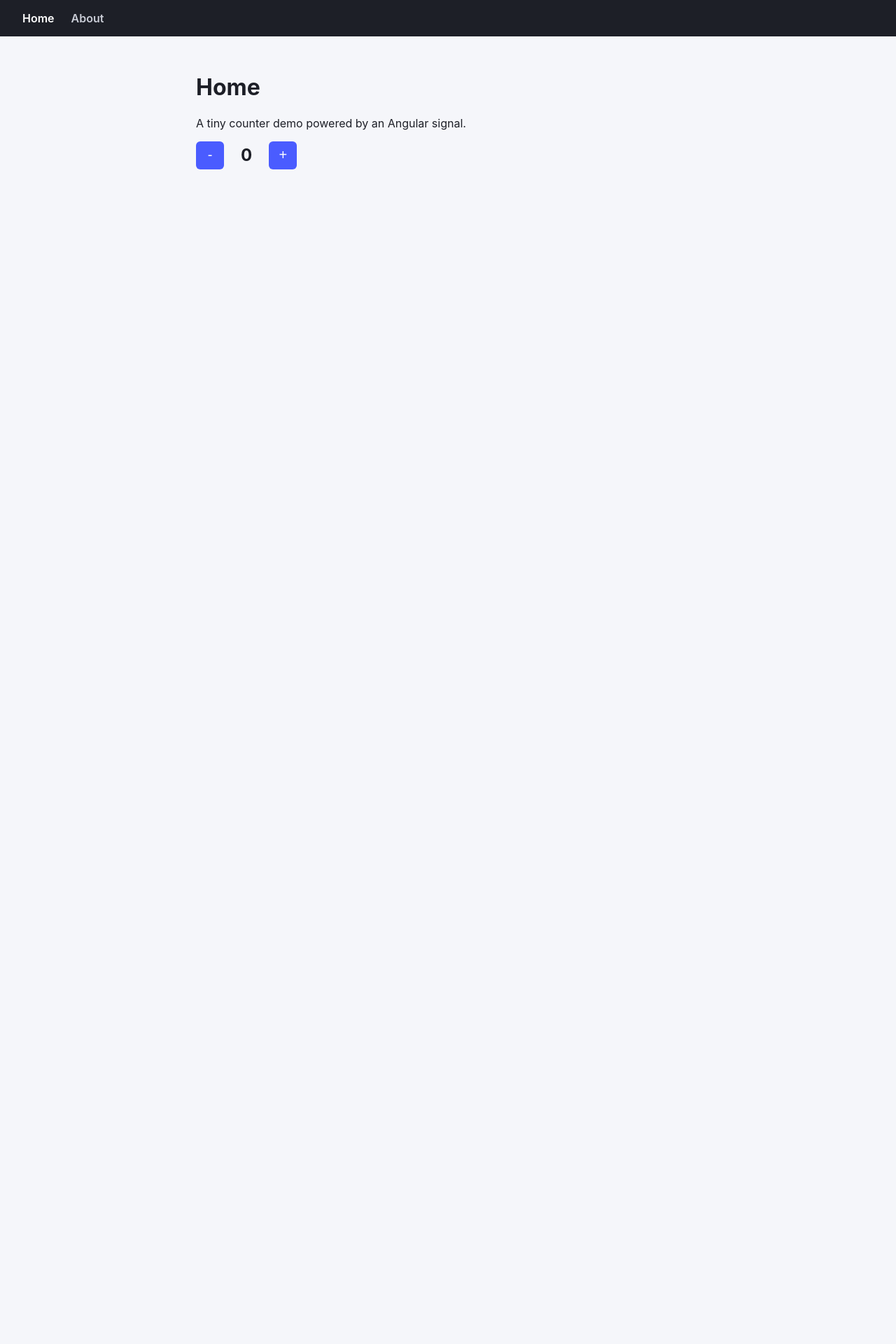
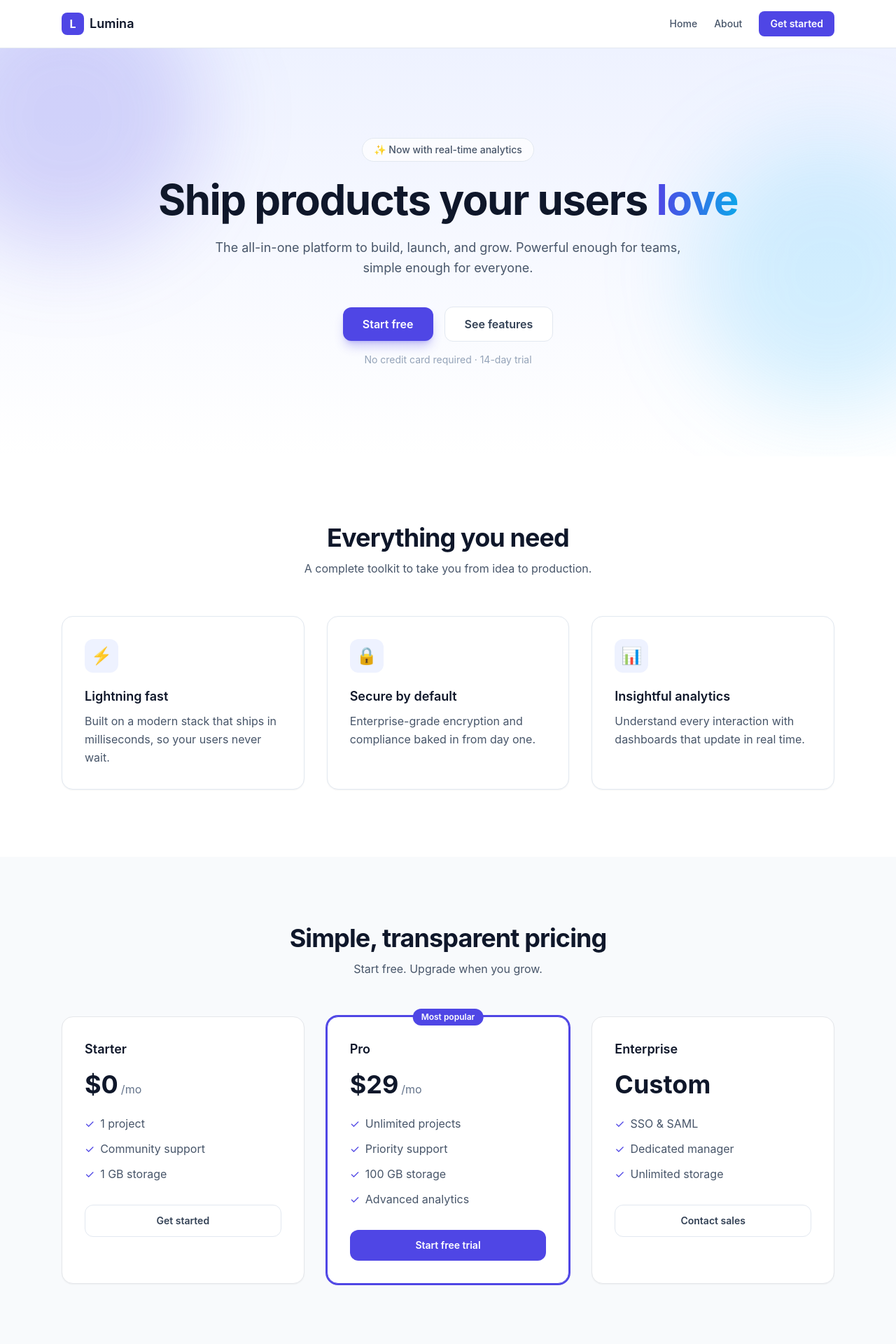
Before and after one commit to nathanp-base44/base44-angular, an Angular app: page / in a window 1280 px wide. Shown: the top 1920 px of the page at 70% size. Before the commit the page ends 800 px from the top, so only its background shows below. Built offline with nearby package versions, Linux system fonts and the light colour scheme.

Commit message:
Add Tailwind CSS and redesign home page
Co-authored-by: nathanp-base44 <293973725+nathanp-base44@users.noreply.github.com>

```diff
--- a/package.json
+++ b/package.json
@@ -26,6 +26,9 @@
     "@angular-devkit/build-angular": "^18.2.0",
     "@angular/cli": "^18.2.0",
     "@angular/compiler-cli": "^18.2.0",
+    "autoprefixer": "^10.6.1",
+    "postcss": "^8.5.28",
+    "tailwindcss": "^3.4.19",
     "typescript": "~5.5.0"
   }
 }
--- /dev/null
+++ b/postcss.config.json
@@ -0,0 +1,6 @@
+{
+  "plugins": {
+    "tailwindcss": {},
+    "autoprefixer": {}
+  }
+}
--- a/src/app/app.component.css
+++ b/src/app/app.component.css
@@ -1,22 +1 @@
-.nav {
-  display: flex;
-  gap: 1.5rem;
-  padding: 1rem 2rem;
-  background: #1d1f27;
-}
-
-.nav a {
-  color: #c9ccd6;
-  text-decoration: none;
-  font-weight: 600;
-}
-
-.nav a.active {
-  color: #ffffff;
-}
-
-.content {
-  max-width: 720px;
-  margin: 0 auto;
-  padding: 2rem;
-}
+/* App shell; styling handled via Tailwind utilities */
--- a/src/app/app.component.html
+++ b/src/app/app.component.html
@@ -1,8 +1,17 @@
-<nav class="nav">
-  <a routerLink="/" routerLinkActive="active" [routerLinkActiveOptions]="{ exact: true }">Home</a>
-  <a routerLink="/about" routerLinkActive="active">About</a>
-</nav>
+<header class="sticky top-0 z-50 border-b border-slate-200 bg-white/80 backdrop-blur">
+  <div class="mx-auto flex max-w-6xl items-center justify-between px-6 py-4">
+    <a routerLink="/" class="flex items-center gap-2">
+      <span class="flex h-8 w-8 items-center justify-center rounded-lg bg-brand text-white font-bold">L</span>
+      <span class="text-lg font-semibold text-slate-900">Lumina</span>
+    </a>
+    <nav class="flex items-center gap-6">
+      <a routerLink="/" routerLinkActive="text-brand" [routerLinkActiveOptions]="{ exact: true }" class="text-sm font-medium text-slate-600 hover:text-slate-900">Home</a>
+      <a routerLink="/about" routerLinkActive="text-brand" class="text-sm font-medium text-slate-600 hover:text-slate-900">About</a>
+      <a href="#" class="rounded-lg bg-brand px-4 py-2 text-sm font-semibold text-white hover:bg-brand-dark">Get started</a>
+    </nav>
+  </div>
+</header>
 
-<main class="content">
+<main>
   <router-outlet></router-outlet>
 </main>
--- a/src/app/pages/home/home.component.css
+++ b/src/app/pages/home/home.component.css
@@ -1,23 +1 @@
-.counter {
-  display: flex;
-  align-items: center;
-  gap: 1rem;
-}
-
-button {
-  width: 2.5rem;
-  height: 2.5rem;
-  font-size: 1.25rem;
-  border: none;
-  border-radius: 6px;
-  background: #4a5cff;
-  color: white;
-  cursor: pointer;
-}
-
-.value {
-  font-size: 1.5rem;
-  font-weight: 700;
-  min-width: 2ch;
-  text-align: center;
-}
+/* Component-level styles; primary styling via Tailwind utilities */
--- a/src/app/pages/home/home.component.html
+++ b/src/app/pages/home/home.component.html
@@ -1,8 +1,121 @@
-<h1>Home</h1>
-<p>A tiny counter demo powered by an Angular signal.</p>
+<!-- Hero -->
+<section class="relative overflow-hidden bg-gradient-to-b from-brand-light to-white">
+  <!-- gradient blobs -->
+  <div class="pointer-events-none absolute -top-24 -left-24 h-96 w-96 rounded-full bg-brand/20 blur-3xl"></div>
+  <div class="pointer-events-none absolute top-32 -right-24 h-96 w-96 rounded-full bg-sky-400/20 blur-3xl"></div>
 
-<div class="counter">
-  <button (click)="decrement()">-</button>
-  <span class="value">{{ count() }}</span>
-  <button (click)="increment()">+</button>
-</div>
+  <div class="relative mx-auto max-w-5xl px-6 py-32 text-center">
+    <span class="inline-block rounded-full border border-slate-200 bg-white/70 px-4 py-1.5 text-sm font-medium text-slate-600 backdrop-blur">
+      ✨ Now with real-time analytics
+    </span>
+    <h1 class="mt-6 text-5xl font-bold tracking-tight text-slate-900 sm:text-6xl">
+      Ship products your users
+      <span class="bg-gradient-to-r from-brand to-sky-500 bg-clip-text text-transparent"> love</span>
+    </h1>
+    <p class="mx-auto mt-6 max-w-2xl text-lg leading-relaxed text-slate-600">
+      The all-in-one platform to build, launch, and grow. Powerful enough for teams, simple enough for everyone.
+    </p>
+    <div class="mt-10 flex items-center justify-center gap-4">
+      <a href="#pricing" class="rounded-xl bg-brand px-7 py-3 text-base font-semibold text-white shadow-lg shadow-brand/30 transition hover:bg-brand-dark">
+        Start free
+      </a>
+      <a href="#features" class="rounded-xl border border-slate-200 bg-white px-7 py-3 text-base font-semibold text-slate-700 transition hover:bg-slate-50">
+        See features
+      </a>
+    </div>
+    <p class="mt-4 text-sm text-slate-400">No credit card required · 14-day trial</p>
+  </div>
+</section>
+
+<!-- Features -->
+<section id="features" class="mx-auto max-w-6xl px-6 py-24">
+  <div class="text-center">
+    <h2 class="text-3xl font-bold tracking-tight text-slate-900 sm:text-4xl">Everything you need</h2>
+    <p class="mt-3 text-slate-600">A complete toolkit to take you from idea to production.</p>
+  </div>
+  <div class="mt-14 grid gap-8 sm:grid-cols-2 lg:grid-cols-3">
+    @for (feature of features; track feature.title) {
+      <div class="rounded-2xl border border-slate-200 bg-white p-8 shadow-sm transition hover:-translate-y-1 hover:shadow-md">
+        <div class="flex h-12 w-12 items-center justify-center rounded-xl bg-brand-light text-2xl">{{ feature.icon }}</div>
+        <h3 class="mt-5 text-lg font-semibold text-slate-900">{{ feature.title }}</h3>
+        <p class="mt-2 leading-relaxed text-slate-600">{{ feature.desc }}</p>
+      </div>
+    }
+  </div>
+</section>
+
+<!-- Pricing -->
+<section id="pricing" class="bg-slate-50">
+  <div class="mx-auto max-w-6xl px-6 py-24">
+    <div class="text-center">
+      <h2 class="text-3xl font-bold tracking-tight text-slate-900 sm:text-4xl">Simple, transparent pricing</h2>
+      <p class="mt-3 text-slate-600">Start free. Upgrade when you grow.</p>
+    </div>
+    <div class="mt-14 grid gap-8 lg:grid-cols-3">
+      @for (plan of plans; track plan.name) {
+        <div
+          class="relative rounded-2xl border bg-white p-8 shadow-sm transition hover:shadow-md"
+          [class.border-brand]="plan.featured"
+          [class.ring-2]="plan.featured"
+          [class.ring-brand]="plan.featured"
+        >
+          @if (plan.featured) {
+            <span class="absolute -top-3 left-1/2 -translate-x-1/2 rounded-full bg-brand px-3 py-1 text-xs font-semibold text-white">Most popular</span>
+          }
+          <h3 class="text-lg font-semibold text-slate-900">{{ plan.name }}</h3>
+          <div class="mt-4 flex items-baseline">
+            <span class="text-4xl font-bold text-slate-900">{{ plan.price }}</span>
+            <span class="ml-1 text-slate-500">{{ plan.period }}</span>
+          </div>
+          <ul class="mt-6 space-y-3">
+            @for (item of plan.features; track item) {
+              <li class="flex items-center gap-2 text-slate-600">
+                <span class="text-brand">✓</span> {{ item }}
+              </li>
+            }
+          </ul>
+          <a
+            href="#"
+            class="mt-8 block rounded-xl py-3 text-center text-sm font-semibold transition"
+            [class.bg-brand]="plan.featured"
+            [class.text-white]="plan.featured"
+            [class.hover:bg-brand-dark]="plan.featured"
+            [class.border]="!plan.featured"
+            [class.border-slate-200]="!plan.featured"
+            [class.text-slate-700]="!plan.featured"
+            [class.hover:bg-slate-50]="!plan.featured"
+          >
+            {{ plan.cta }}
+          </a>
+        </div>
+      }
+    </div>
+  </div>
+</section>
+
+<!-- CTA -->
+<section class="mx-auto max-w-5xl px-6 py-24">
+  <div class="rounded-3xl bg-gradient-to-r from-brand to-sky-500 px-8 py-16 text-center shadow-xl">
+    <h2 class="text-3xl font-bold tracking-tight text-white sm:text-4xl">Ready to get started?</h2>
+    <p class="mx-auto mt-3 max-w-xl text-white/90">Join thousands of teams building better products faster.</p>
+    <a href="#" class="mt-8 inline-block rounded-xl bg-white px-7 py-3 text-base font-semibold text-brand shadow-lg transition hover:bg-slate-100">
+      Create free account
+    </a>
+  </div>
+</section>
+
+<!-- Footer -->
+<footer class="border-t border-slate-200 bg-white">
+  <div class="mx-auto flex max-w-6xl flex-col items-center justify-between gap-4 px-6 py-10 sm:flex-row">
+    <div class="flex items-center gap-2 text-slate-700">
+      <span class="flex h-8 w-8 items-center justify-center rounded-lg bg-brand text-white font-bold">L</span>
+      <span class="font-semibold">Lumina</span>
+    </div>
+    <nav class="flex gap-6 text-sm text-slate-500">
+      <a href="#" class="hover:text-slate-900">Privacy</a>
+      <a href="#" class="hover:text-slate-900">Terms</a>
+      <a href="#" class="hover:text-slate-900">Contact</a>
+    </nav>
+    <p class="text-sm text-slate-400">© 2026 Lumina, Inc.</p>
+  </div>
+</footer>
--- a/src/app/pages/home/home.component.ts
+++ b/src/app/pages/home/home.component.ts
@@ -1,4 +1,4 @@
-import { Component, signal } from '@angular/core';
+import { Component } from '@angular/core';
 
 @Component({
   selector: 'app-home',
@@ -7,13 +7,48 @@ import { Component, signal } from '@angular/core';
   styleUrl: './home.component.css',
 })
 export class HomeComponent {
-  count = signal(0);
+  features = [
+    {
+      title: 'Lightning fast',
+      desc: 'Built on a modern stack that ships in milliseconds, so your users never wait.',
+      icon: '⚡',
+    },
+    {
+      title: 'Secure by default',
+      desc: 'Enterprise-grade encryption and compliance baked in from day one.',
+      icon: '🔒',
+    },
+    {
+      title: 'Insightful analytics',
+      desc: 'Understand every interaction with dashboards that update in real time.',
+      icon: '📊',
+    },
+  ];
 
-  increment(): void {
-    this.count.update((value) => value + 1);
-  }
-
-  decrement(): void {
-    this.count.update((value) => value - 1);
-  }
+  plans = [
+    {
+      name: 'Starter',
+      price: '$0',
+      period: '/mo',
+      features: ['1 project', 'Community support', '1 GB storage'],
+      cta: 'Get started',
+      featured: false,
+    },
+    {
+      name: 'Pro',
+      price: '$29',
+      period: '/mo',
+      features: ['Unlimited projects', 'Priority support', '100 GB storage', 'Advanced analytics'],
+      cta: 'Start free trial',
+      featured: true,
+    },
+    {
+      name: 'Enterprise',
+      price: 'Custom',
+      period: '',
+      features: ['SSO & SAML', 'Dedicated manager', 'Unlimited storage'],
+      cta: 'Contact sales',
+      featured: false,
+    },
+  ];
 }
--- a/src/styles.css
+++ b/src/styles.css
@@ -1,7 +1,12 @@
-html, body {
+@tailwind base;
+@tailwind components;
+@tailwind utilities;
+
+html {
+  scroll-behavior: smooth;
+}
+
+body {
   margin: 0;
-  padding: 0;
   font-family: -apple-system, BlinkMacSystemFont, "Segoe UI", Roboto, sans-serif;
-  background: #f5f6fa;
-  color: #1d1f27;
 }
--- /dev/null
+++ b/tailwind.config.js
@@ -0,0 +1,16 @@
+/** @type {import('tailwindcss').Config} */
+module.exports = {
+  content: ["./src/**/*.{html,ts}"],
+  theme: {
+    extend: {
+      colors: {
+        brand: {
+          DEFAULT: "#4f46e5",
+          dark: "#4338ca",
+          light: "#eef2ff",
+        },
+      },
+    },
+  },
+  plugins: [],
+};
```
Also changed, not shown: 1 other file (tests, documents, lock files or other folders).
